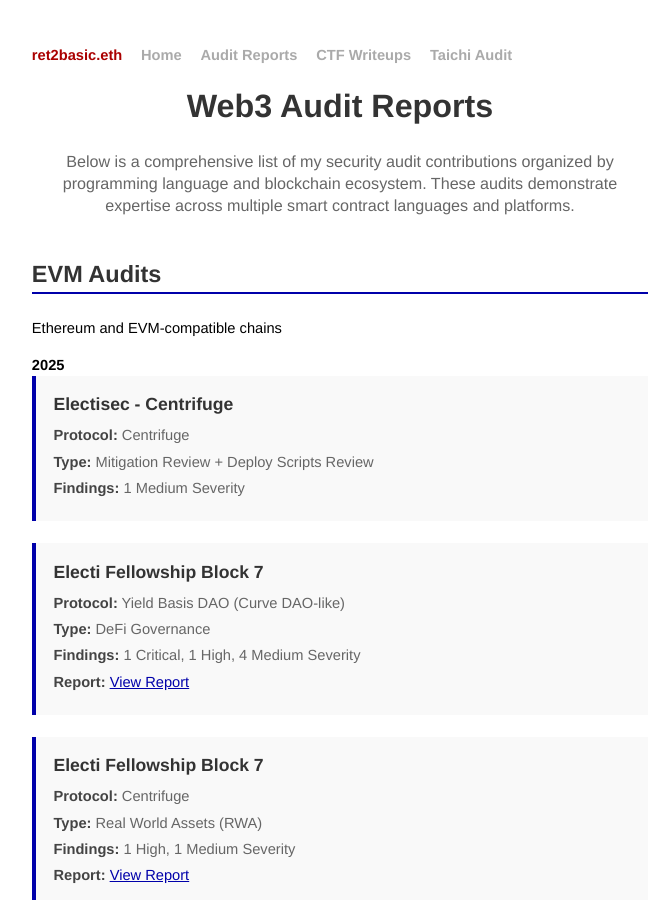
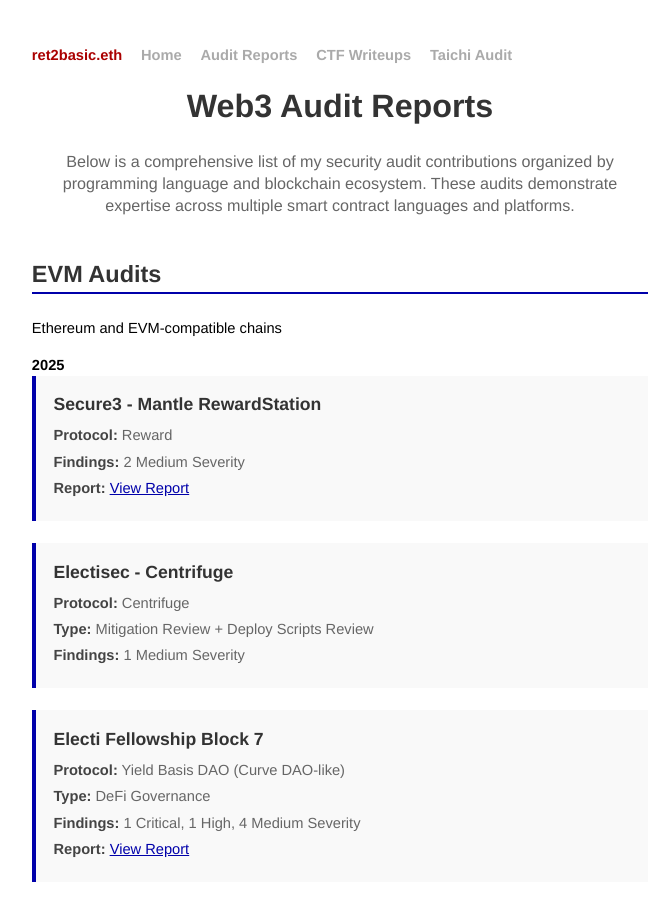
Before and after one commit to ret2basic/ret2basic.github.io, a Jekyll site: the page built from audits.html, in a window 1280 px wide and 900 px high. Shown: the whole window, without its empty margins (300-948 px from the left). Built offline with Jekyll 4.4.1, drawn with Linux system fonts in a browser that asks for light colours; some of the changed text lies outside the part shown.

Commit message:
Add Secure3 - Mantle RewardStation audit to EVM section
- Add new EVM audit: Secure3 - Mantle RewardStation
- Protocol type: Reward
- Findings: 2 Medium severity
- Report link: GitHub PDF asset
- Update statistics: Medium 65→67, EVM audits 10→11

🤖 Generated with [Claude Code](https://claude.ai/code)

Co-Authored-By: Claude <noreply@anthropic.com>

```diff
--- a/audits.html
+++ b/audits.html
@@ -15,6 +15,15 @@ title: Web3 Audit Reports - ret2basic.eth
     <p class="language-description">Ethereum and EVM-compatible chains</p>
 
     <h3>2025</h3>
+
+    <div class="audit-item">
+      <h3>Secure3 - Mantle RewardStation</h3>
+      <div class="audit-details">
+        <p><strong>Protocol:</strong> Reward</p>
+        <p><strong>Findings:</strong> 2 Medium Severity</p>
+        <p><strong>Report:</strong> <a href="https://github.com/ret2basic/ret2basic.github.io/blob/main/assets/RewardStation.pdf" target="_blank">View Report</a></p>
+      </div>
+    </div>
 
     <div class="audit-item">
       <h3>Electisec - Centrifuge</h3>
```
Also changed, not shown: other parts of audits.html (+2 -2 lines).
